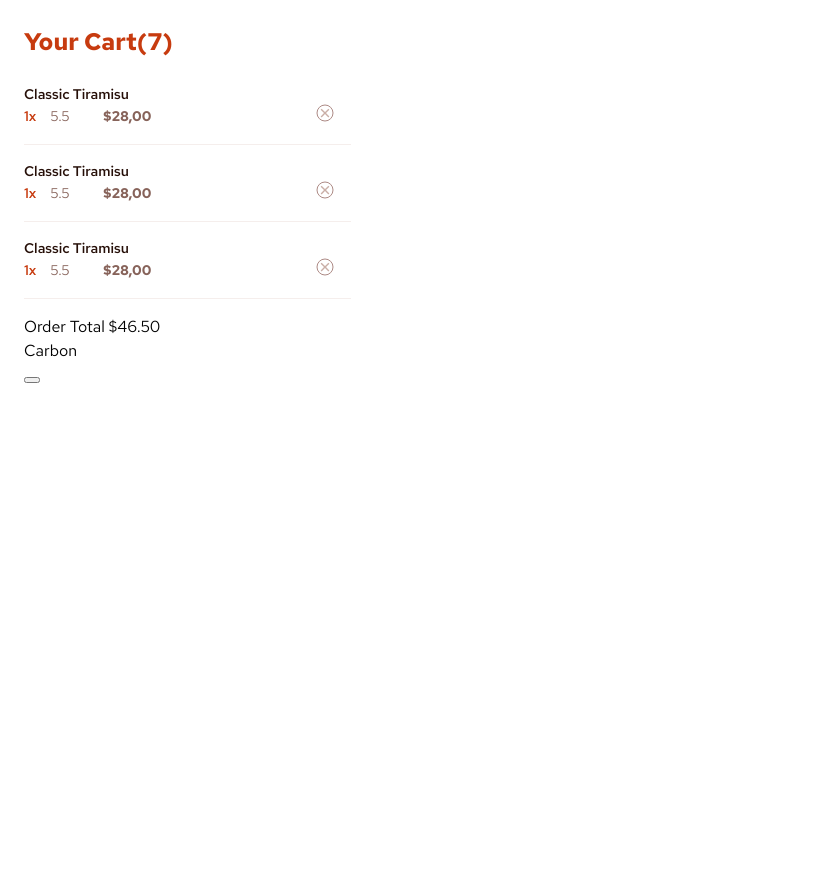
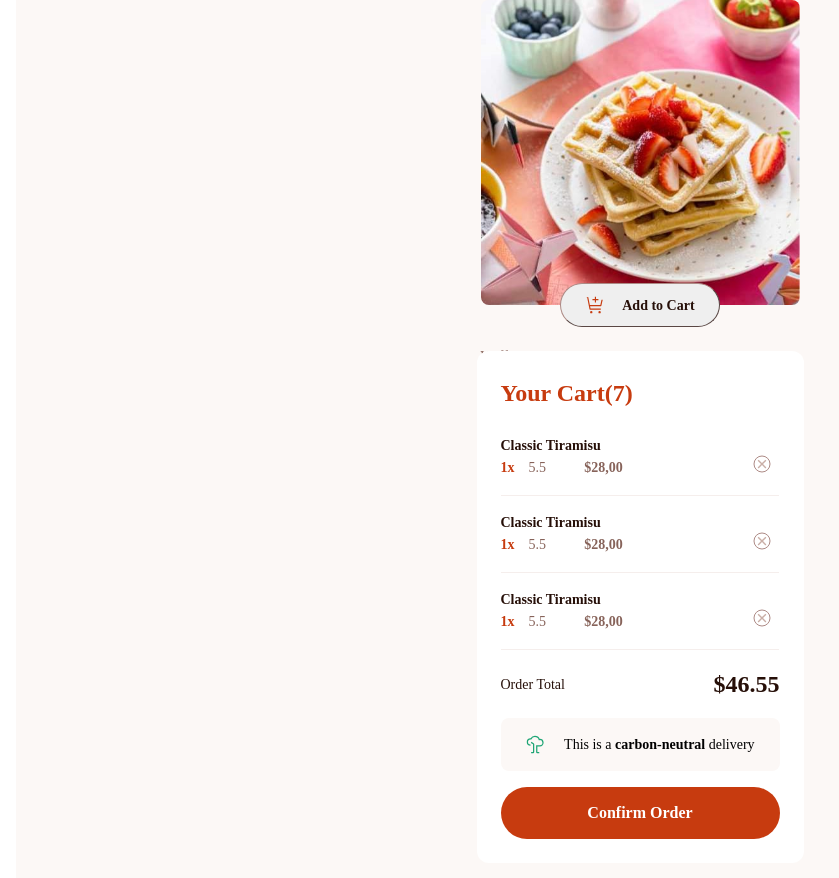
Before and after one commit to clickglue/product-list-react, a React (Vite) app: page / in a window 1280 px wide. Shown: the top 878 px of the page, without its empty margins (0-839 px from the left). Before the commit the page ends 800 px from the top, so only its background shows below. Built offline with nearby package versions, Linux system fonts and the light colour scheme.

Commit message:
second iteration - item and cart

```diff
--- a/src/App.css
+++ /dev/null
@@ -1,3 +0,0 @@
-#root {
-  font-family: 'Red Hat Text';
-}
--- a/src/App.jsx
+++ b/src/App.jsx
@@ -1,14 +1,14 @@
-import "./App.css";
+import styles from "/src/App.module.css";
 import Item from "./components/Item/Item";
 import Cart from "./components/Cart/Cart";
-import data from "../data.json"
+import data from "../data.json";
 
 function App() {
   return (
-    <>
-    {/*<Item itemData={data}></Item>*/}
-    <Cart></Cart>
-    </>
+    <main className={styles.app}>
+      <Item itemData={data}></Item>
+      <Cart></Cart>
+    </main>
   );
 }
 
--- /dev/null
+++ b/src/App.module.css
@@ -0,0 +1,11 @@
+#root {
+  font-family: 'Red Hat Text';
+}
+.app{
+  margin-left: 1rem;
+  margin-right: 1rem;
+  background-color: var(--clr-rose-50);
+  display: flex;
+  flex-direction: column;
+  align-items: center;
+}
--- a/src/components/Cart/Cart.jsx
+++ b/src/components/Cart/Cart.jsx
@@ -1,13 +1,11 @@
-import styles from '/src/components/Cart/Cart.module.css'
-import Order from '/src/components/Order/Order'
+import styles from "/src/components/Cart/Cart.module.css";
+import Order from "/src/components/Order/Order";
 
-function Cart(){
-    return(
+function Cart() {
+  return (
     <article className={styles.cart}>
       <header>
-                <h1>
-                Your Cart(7)
-                </h1>
+        <h1>Your Cart(7)</h1>
       </header>
       <main>
         <div className={styles.orderContainer}>
@@ -16,20 +14,25 @@ function Cart(){
           <Order></Order>
         </div>
 
-                <div>
-                    Order Total
-                    $46.50
+        <div className={styles.total}>
+          <h2>Order Total</h2>
+          <p>$46.55</p>
         </div>
-                <div>
-                    Carbon
+        <div className={styles.carbon}>
+          <img
+            src="/src/assets/images/icon-carbon-neutral.svg"
+            alt="Carbon Neutral"
+          />
+          <p>
+            This is a <strong>carbon-neutral</strong> delivery
+          </p>
         </div>
         <button>
-
+          <h2>Confirm Order</h2>
         </button>
       </main>
-
     </article>
-    )
+  );
 }
 
-export default Cart
+export default Cart;
--- a/src/components/Cart/Cart.module.css
+++ b/src/components/Cart/Cart.module.css
@@ -4,13 +4,53 @@
   display: flex;
   flex-direction: column;
   gap: 1.5rem;
+  padding: 1.5rem;
+  background-color: white;
+  border-radius: 0.75rem;
 }
-.cart header h1{
+.cart header h1 {
   text-align: left;
   color: var(--clr-red);
   font-weight: 700;
   font-size: 1.5rem;
 }
-.cart .orderContainer{
-
+.cart .total {
+  display: flex;
+  justify-content: space-between;
+  align-items: center;
+  margin-bottom: 1rem;
 }
+.cart .total h2 {
+  font-weight: 400;
+  color: var(--clr-rose-900);
+  font-size: 0.875rem;
+}
+.cart .total p {
+  font-weight: 700;
+  font-size: 1.5rem;
+  color: var(--clr-rose-900);
+}
+.cart .carbon {
+  background-color: var(--clr-rose-50);
+  border-radius: 8px;
+  padding: 16px;
+  display: flex;
+  justify-content: space-around;
+  margin-bottom: 1rem;
+}
+.cart .carbon p {
+  font-size: 0.875rem;
+  font-weight: 400;
+}
+.cart button{
+    background-color: var(--clr-red);
+    height: 52px;
+    width: 100%;
+    border-radius: 26px;
+    border: none;
+}
+.cart button h2{
+    color: white;
+    font-weight: 600;
+    font-size: 1rem;
+}
--- a/src/components/Item/Item.module.css
+++ b/src/components/Item/Item.module.css
@@ -1,7 +1,6 @@
 .article {
   width: 319px;
   height: 327px;
-  background-color: beige;
 }
 .article img {
   border-radius: 0.5rem;
--- a/src/components/Order/Order.module.css
+++ b/src/components/Order/Order.module.css
@@ -1,6 +1,6 @@
 .order .orderGrid {
   display: grid;
-  grid-template-columns: 1fr 2fr 2fr 6fr 1fr;
+  grid-template-columns: 1fr 2fr 2fr 4fr 1fr;
   grid-template-rows: 1fr 1fr auto;
   grid-template-areas:
     "title title title title delete"
@@ -44,7 +44,7 @@
   position: relative;
   width: 44px;
   height: 44px;
-  margin-right: -8px;
+  margin-right: -3rem;
 }
 .order .orderGrid .removeSign .img1 {
   transform: translate(0px, 19px);
--- a/src/index.css
+++ b/src/index.css
@@ -30,4 +30,5 @@
   --clr-rose-400:#AD8A85;
   --clr-red:#C73B0F;
   --clr-rose-100:#F5EEEC;
+  --clr-rose-50:#FCF8F6;
 }
```
Lines whose indentation alone changed are shown as unchanged.
